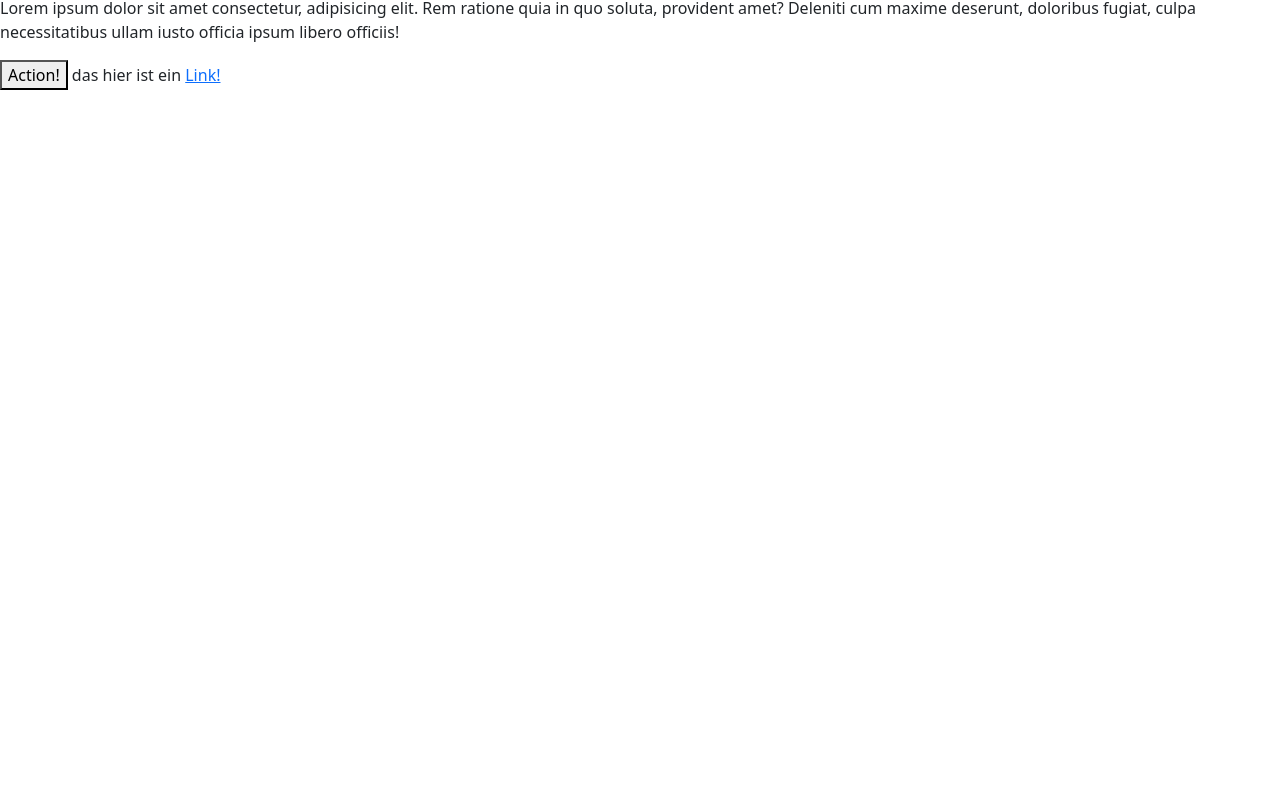
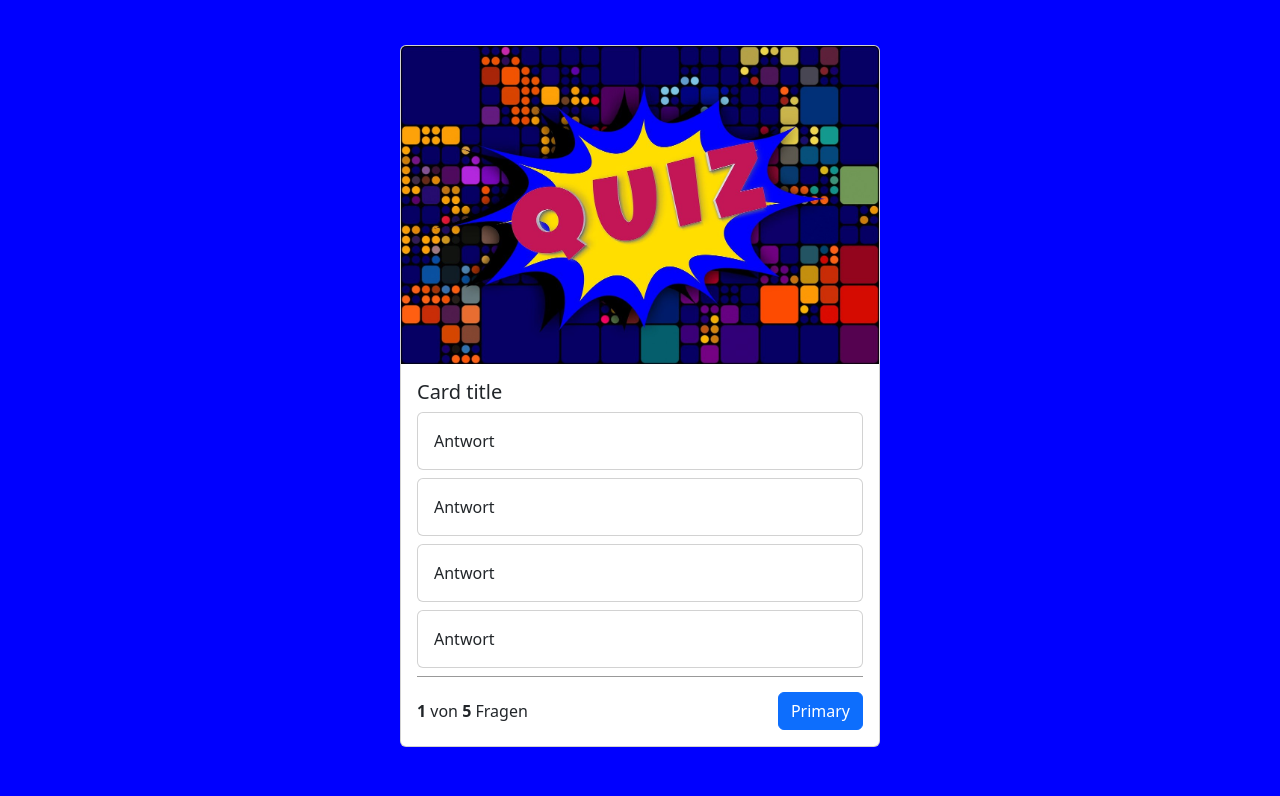
Before and after one commit to Zerof0815/QuizApp, a plain HTML site: page index.html in a window 1280 px wide. Shown: the part 60-856 px from the top of the page. Before the commit the page ends 800 px from the top, so only its background shows below. Drawn offline with nearby package versions, Linux system fonts and the light colour scheme.

Commit message:
second commit

```diff
--- a/index.html
+++ b/index.html
@@ -1,19 +1,56 @@
 <!DOCTYPE html>
 <html lang="en">
-<head>
-    <meta charset="UTF-8">
-    <meta name="viewport" content="width=device-width, initial-scale=1.0">
+  <head>
+    <meta charset="UTF-8" />
+    <meta name="viewport" content="width=device-width, initial-scale=1.0" />
     <title>Quiz App</title>
-    <link rel="stylesheet" href="node_modules/bootstrap/dist/css/bootstrap.min.css">
+
+    <link rel="stylesheet" href="style.css" />
+
+    <!-- Bootstrap file -->
+    <link
+      href="https://cdn.jsdelivr.net/npm/bootstrap@5.3.3/dist/css/bootstrap.min.css"
+      rel="stylesheet"
+      integrity="sha384-QWTKZyjpPEjISv5WaRU9OFeRpok6YctnYmDr5pNlyT2bRjXh0JMhjY6hW+ALEwIH"
+      crossorigin="anonymous"
+    />
+    <script
+      src="https://cdn.jsdelivr.net/npm/bootstrap@5.3.3/dist/js/bootstrap.bundle.min.js"
+      integrity="sha384-YvpcrYf0tY3lHB60NNkmXc5s9fDVZLESaAA55NDzOxhy9GkcIdslK1eN7N6jIeHz"
+      crossorigin="anonymous"
+    ></script>
+
     <script src="script.js"></script>
-</head>
-<body>
-    <h1>Hallo Leude!</h1>
-
-    <p>Lorem ipsum dolor sit amet consectetur, adipisicing elit. Rem ratione quia in quo soluta, provident amet? Deleniti cum maxime deserunt, doloribus fugiat, culpa necessitatibus ullam iusto officia ipsum libero officiis!</p>
-
-    <button>Action!</button>
-
-    das hier ist ein <a href="#">Link!</a>
-</body>
+  </head>
+  <body>
+    <nav class="navbar bg-body-tertiary">
+      <div class="container-fluid">
+        <a class="navbar-brand" href="#">Quiz App</a>
+      </div>
+    </nav>
+    <div class="container">
+      <div class="card quiz-card">
+        <img src="img/quiz-5595288_1280.jpg" class="card-img-top" alt="..." />
+        <div class="card-body">
+          <h5 class="card-title">Card title</h5>
+          <div class="card mb-2">
+            <div class="card-body">Antwort</div>
+          </div>
+          <div class="card mb-2">
+            <div class="card-body">Antwort</div>
+          </div>
+          <div class="card mb-2">
+            <div class="card-body">Antwort</div>
+          </div>
+          <div class="card mb-2">
+            <div class="card-body">Antwort</div>
+          </div>
+          <div class="question-footer">
+            <div><b>1</b> von <b>5</b> Fragen</div>
+            <button type="button" class="btn btn-primary">Primary</button>
+          </div>
+        </div>
+      </div>
+    </div>
+  </body>
 </html>
--- a/package.json
+++ /dev/null
@@ -1,5 +0,0 @@
-{
-  "dependencies": {
-    "bootstrap": "^5.3.3"
-  }
-}
--- /dev/null
+++ b/style.css
@@ -0,0 +1,23 @@
+body {
+    background-color: blue !important;
+}
+
+.container {
+    min-height: 100vh;
+    display: flex;
+    flex-direction: column;
+    justify-content: center;
+    align-items: center;
+}
+
+.quiz-card {
+    width: 30rem;
+}
+
+.question-footer {
+    border-top: 1px solid rgba(0, 0, 0, 0.4);
+    padding-top: 15px;
+    display: flex;
+    justify-content: space-between;
+    align-items: center;
+}
```
Also changed, not shown: img/quiz-5595288_1280.jpg (added), 1 other file.
